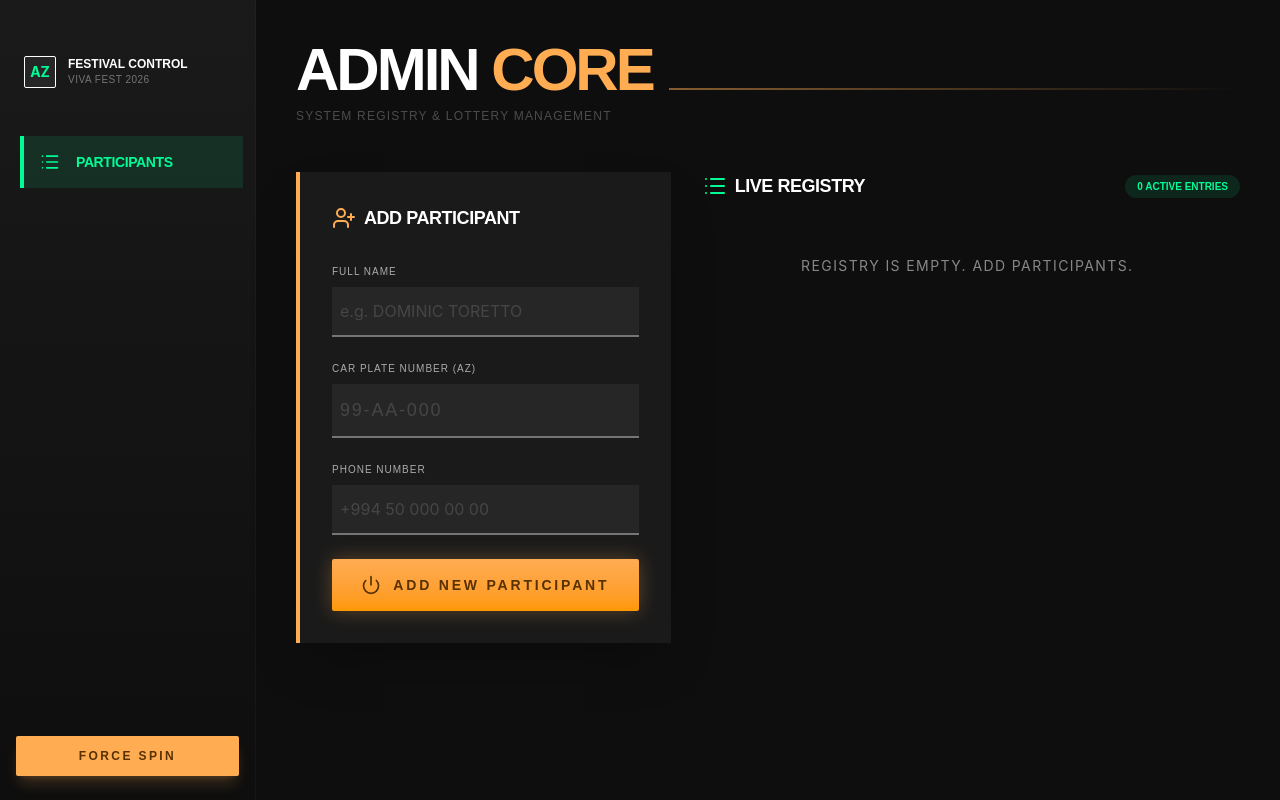
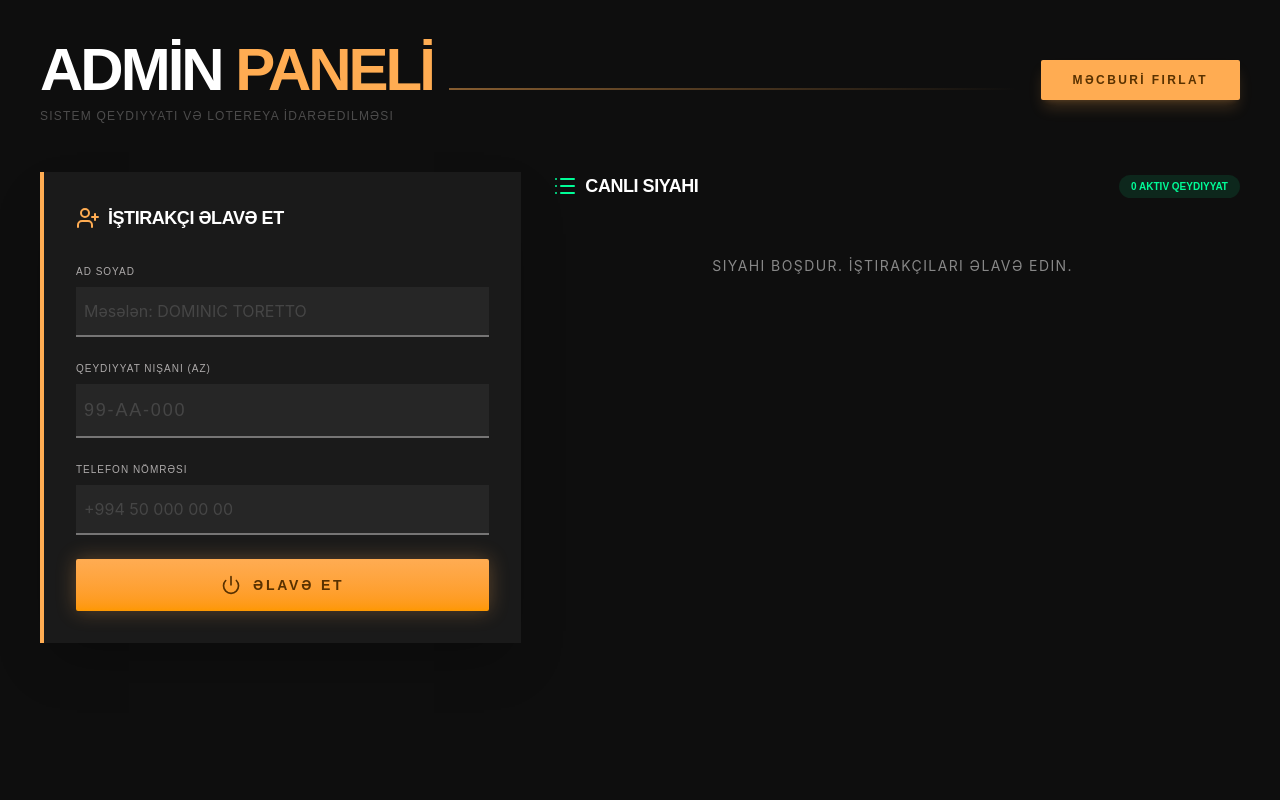
Before and after one commit to Eljav04/VivaFestivalLottery, a React (Vite) app: page /admin in a window 1280 px wide. Built offline with nearby package versions, Linux system fonts and the light colour scheme.

Commit message:
ui: translate Admin page to Az

```diff
--- a/src/pages/AdminPage.tsx
+++ b/src/pages/AdminPage.tsx
@@ -19,47 +19,27 @@ const AdminPage = () => {
     };
 
     return (
-        <div className="bg-background text-on-background font-body min-h-screen selection:bg-primary selection:text-on-primary flex flex-col md:flex-row">
-            {/* SideNavBar */}
-            <aside className="w-full md:w-64 border-r border-[#484847]/15 bg-gradient-to-b from-[#1a1a1a] to-[#0e0e0e] flex flex-col pt-10 px-4 md:h-screen sticky top-0">
-                <div className="px-2 py-4 flex items-center gap-3 mb-8">
-                    <div className="w-8 h-8 bg-surface-container-highest rounded-sm flex items-center justify-center border border-outline-variant/20">
-                        <span className="text-secondary text-sm font-bold">AZ</span>
-                    </div>
-                    <div>
-                        <p className="text-xs font-headline font-black text-white leading-tight uppercase">FESTIVAL CONTROL</p>
-                        <p className="text-[10px] font-label text-white/40 tracking-wider">VIVA FEST 2026</p>
-                    </div>
+        <div className="bg-background text-on-background font-body min-h-screen selection:bg-primary selection:text-on-primary">
+            {/* Main Content */}
+            <main className="p-4 md:p-10 max-w-7xl w-full mx-auto pb-20">
+                <header className="mb-12">
+                    <div className="flex flex-col md:flex-row md:items-end justify-between gap-6 mb-2">
+                        <div className="flex items-baseline gap-4 flex-1">
+                            <h2 className="text-4xl md:text-6xl font-headline font-black tracking-tighter uppercase leading-none">
+                                ADMİN <span className="text-primary">PANELİ</span>
+                            </h2>
+                            <div className="h-[2px] flex-1 bg-linear-to-r from-primary/50 to-transparent"></div>
                         </div>
 
-                <nav className="flex-1 font-headline font-bold tracking-tight space-y-2">
-                    <a className="flex items-center gap-4 bg-[#00fc97]/10 text-[#00fc97] border-l-4 border-[#00fc97] py-4 px-4 translate-x-1 duration-200 cursor-pointer">
-                        <List size={20} />
-                        <span className="text-sm">PARTICIPANTS</span>
-                    </a>
-                </nav>
-
-                <div className="py-6">
                         <button
                             onClick={() => setTriggerSpin(true)}
                             disabled={triggerSpin}
-                        className="w-full bg-primary text-on-primary py-3 rounded-sm font-headline font-black text-xs tracking-[0.2em] shadow-lg shadow-primary/20 hover:scale-[1.02] active:scale-95 transition-all uppercase disabled:opacity-50 disabled:pointer-events-none"
+                            className="bg-primary text-on-primary px-8 py-3 rounded-sm font-headline font-black text-xs tracking-[0.2em] shadow-lg shadow-primary/20 hover:scale-[1.02] active:scale-95 transition-all uppercase disabled:opacity-50 disabled:pointer-events-none"
                         >
-                        {triggerSpin ? "SPINNING..." : "FORCE SPIN"}
+                            {triggerSpin ? "FIRLANIR..." : "MƏCBURİ FIRLAT"}
                         </button>
                     </div>
-            </aside>
-
-            {/* Main Content */}
-            <main className="flex-1 p-4 md:p-10 max-w-7xl w-full mx-auto pb-20">
-                <header className="mb-12">
-                    <div className="flex items-baseline gap-4 mb-2">
-                        <h2 className="text-4xl md:text-6xl font-headline font-black tracking-tighter uppercase leading-none">
-                            ADMIN <span className="text-primary">CORE</span>
-                        </h2>
-                        <div className="h-[2px] flex-1 bg-gradient-to-r from-primary/50 to-transparent"></div>
-                    </div>
-                    <p className="font-label text-xs tracking-widest text-outline uppercase opacity-60">System Registry & Lottery Management</p>
+                    <p className="font-label text-xs tracking-widest text-outline uppercase opacity-60">Sistem Qeydiyyatı və Lotereya İdarəedilməsi</p>
                 </header>
 
                 <div className="grid grid-cols-1 lg:grid-cols-12 gap-8 items-start">
@@ -69,26 +49,26 @@ const AdminPage = () => {
                         <div className="relative z-10">
                             <div className="flex items-center gap-2 mb-8">
                                 <UserPlus className="text-primary w-6 h-6" />
-                                <h3 className="font-headline font-bold text-lg tracking-tight uppercase">Add Participant</h3>
+                                <h3 className="font-headline font-bold text-lg tracking-tight uppercase">İştirakçı Əlavə Et</h3>
                             </div>
                             <form className="space-y-6" onSubmit={handleAdd}>
                                 <div>
-                                    <label className="block font-label text-[10px] tracking-widest text-on-surface-variant uppercase mb-2">Full Name</label>
-                                    <input required value={name} onChange={e => setName(e.target.value)} className="w-full bg-surface-variant border-0 border-b-2 border-outline focus:border-secondary focus:ring-0 text-on-surface font-body py-3 px-2 transition-all placeholder:text-outline/40 outline-none" placeholder="e.g. DOMINIC TORETTO" type="text" />
+                                    <label className="block font-label text-[10px] tracking-widest text-on-surface-variant uppercase mb-2">Ad Soyad</label>
+                                    <input required value={name} onChange={e => setName(e.target.value)} className="w-full bg-surface-variant border-0 border-b-2 border-outline focus:border-secondary focus:ring-0 text-on-surface font-body py-3 px-2 transition-all placeholder:text-outline/40 outline-none" placeholder="Məsələn: DOMINIC TORETTO" type="text" />
                                 </div>
                                 <div>
-                                    <label className="block font-label text-[10px] tracking-widest text-on-surface-variant uppercase mb-2">Car Plate Number (AZ)</label>
+                                    <label className="block font-label text-[10px] tracking-widest text-on-surface-variant uppercase mb-2">Qeydiyyat Nişanı (AZ)</label>
                                     <div className="relative">
                                         <input required value={plate} onChange={e => setPlate(e.target.value)} className="w-full bg-surface-variant border-0 border-b-2 border-outline focus:border-secondary focus:ring-0 text-on-surface font-label text-lg tracking-widest py-3 px-2 transition-all placeholder:text-outline/40 outline-none" placeholder="99-AA-000" type="text" />
                                     </div>
                                 </div>
                                 <div>
-                                    <label className="block font-label text-[10px] tracking-widest text-on-surface-variant uppercase mb-2">Phone Number</label>
+                                    <label className="block font-label text-[10px] tracking-widest text-on-surface-variant uppercase mb-2">Telefon Nömrəsi</label>
                                     <input value={phone} onChange={e => setPhone(e.target.value)} className="w-full bg-surface-variant border-0 border-b-2 border-outline focus:border-secondary focus:ring-0 text-on-surface font-body py-3 px-2 transition-all placeholder:text-outline/40 outline-none" placeholder="+994 50 000 00 00" type="tel" />
                                 </div>
-                                <button type="submit" className="w-full mt-4 bg-gradient-to-b from-primary to-primary-container text-on-primary py-4 rounded-sm font-headline font-black text-sm tracking-[0.2em] shadow-[0_0_20px_rgba(255,172,82,0.3)] hover:brightness-110 active:scale-[0.98] transition-all flex items-center justify-center gap-3">
+                                <button type="submit" className="w-full mt-4 bg-linear-to-b from-primary to-primary-container text-on-primary py-4 rounded-sm font-headline font-black text-sm tracking-[0.2em] shadow-[0_0_20px_rgba(255,172,82,0.3)] hover:brightness-110 active:scale-[0.98] transition-all flex items-center justify-center gap-3">
                                     <Power className="w-5 h-5" />
-                                    ADD NEW PARTICIPANT
+                                    ƏLAVƏ ET
                                 </button>
                             </form>
                         </div>
@@ -99,20 +79,20 @@ const AdminPage = () => {
                         <div className="flex justify-between items-center mb-4">
                             <div className="flex items-center gap-2">
                                 <List className="text-secondary w-6 h-6" />
-                                <h3 className="font-headline font-bold text-lg tracking-tight uppercase">Live Registry</h3>
+                                <h3 className="font-headline font-bold text-lg tracking-tight uppercase">Canlı Siyahı</h3>
                             </div>
-                            <span className="font-label text-[10px] bg-secondary/10 text-secondary px-3 py-1 rounded-full uppercase font-bold">{participants.length} Active Entries</span>
+                            <span className="font-label text-[10px] bg-secondary/10 text-secondary px-3 py-1 rounded-full uppercase font-bold">{participants.length} Aktiv Qeydiyyat</span>
                         </div>
 
                         <div className="space-y-3 max-h-[600px] overflow-y-auto pr-2 custom-scrollbar">
                             {participants.length === 0 ? (
-                                <div className="text-center py-10 opacity-50 uppercase tracking-widest text-sm">Registry is empty. Add participants.</div>
+                                <div className="text-center py-10 opacity-50 uppercase tracking-widest text-sm">Siyahı boşdur. İştirakçıları əlavə edin.</div>
                             ) : (
                                 [...participants].reverse().map(p => (
                                     <div key={p.id} className={`group flex items-center gap-4 bg-surface-container-high hover:bg-surface-variant px-4 py-3 transition-all border-l-2 shadow-lg relative ${p.isWinner ? 'border-secondary bg-surface-container-highest shadow-secondary/5' : 'border-secondary/40'}`}>
                                         {p.isWinner && (
                                             <div className="absolute top-0 right-0 p-1 px-2 bg-secondary text-on-secondary text-[8px] font-black uppercase tracking-tighter flex gap-1 items-center">
-                                                <CheckCircle2 size={10} /> Verified Winner
+                                                <CheckCircle2 size={10} /> Təsdiqlənmiş Qalib
                                             </div>
                                         )}
                                         <div className="flex-1 mt-1">
```
Lines whose indentation alone changed are shown as unchanged.
